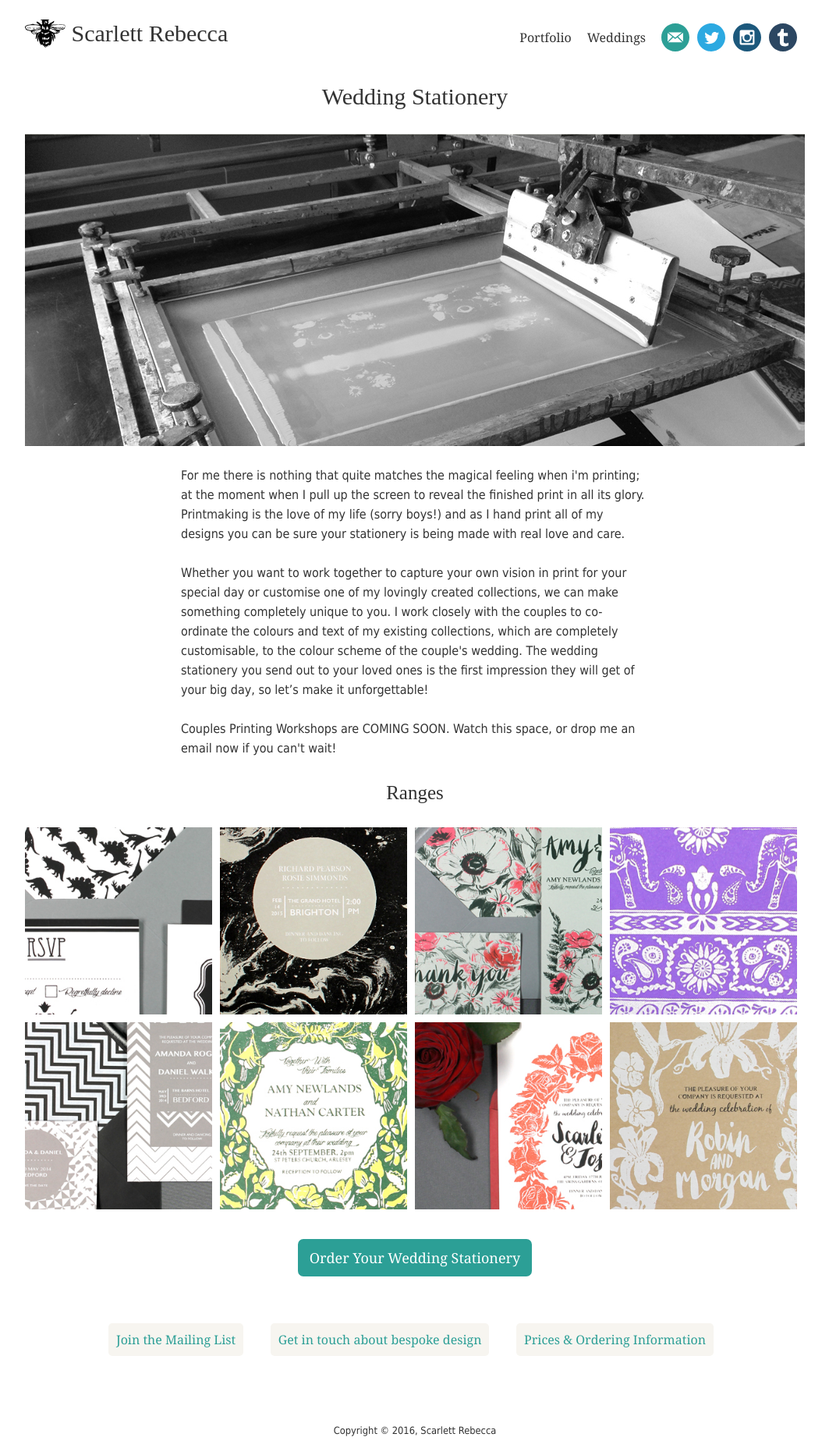
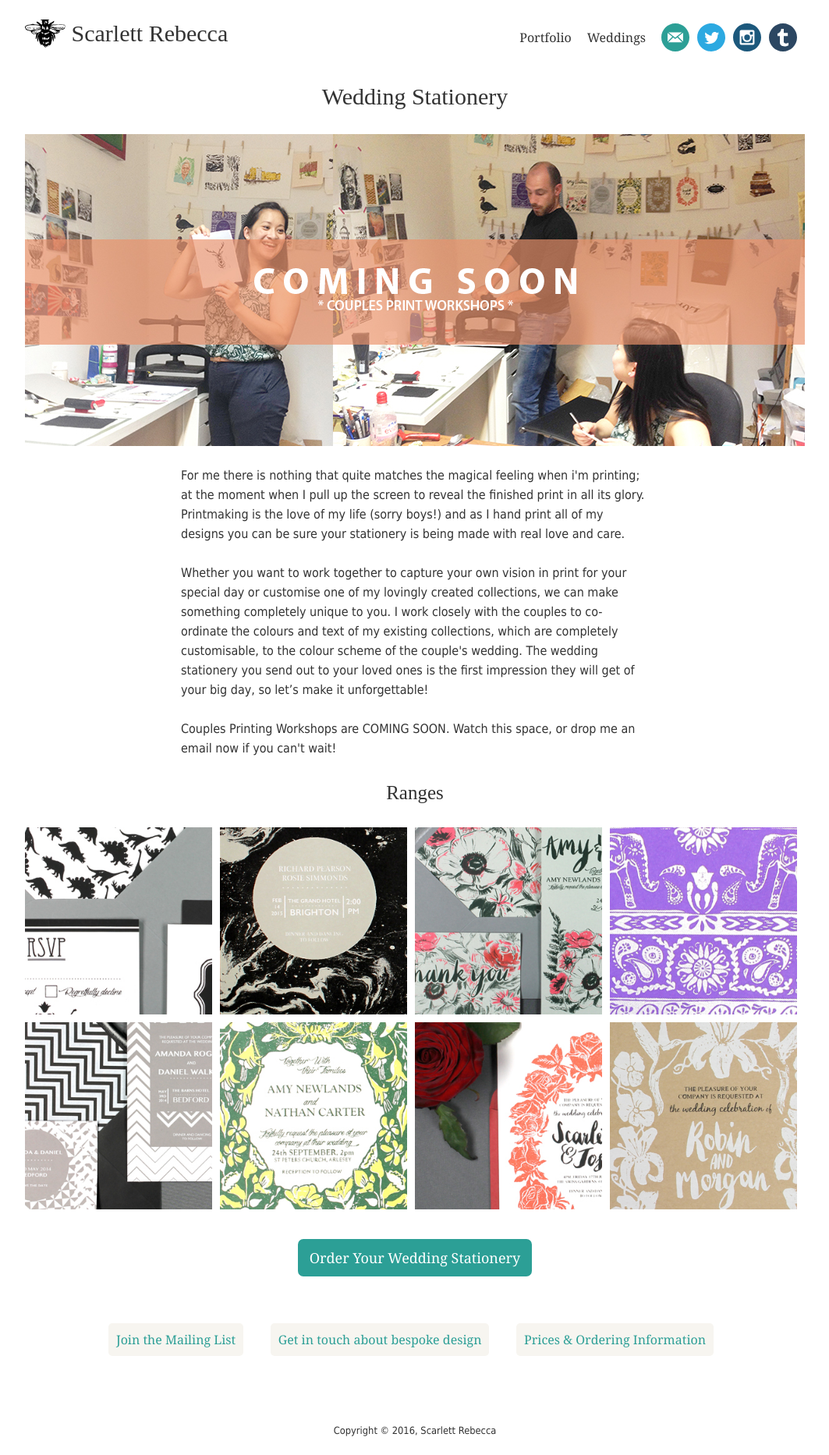
Before and after one commit to scarlettrebecca/website, a Jekyll site: the page built from pages/weddings.html, in a window 1280 px wide. Shown: the whole page at 78% size, without its empty margins (108-1171 px from the left). Built offline with Jekyll 4.4.1, drawn with Linux system fonts in a browser that asks for light colours; some web fonts are replaced.

Commit message:
Update weddings.yml

```diff
--- a/_data/weddings.yml
+++ b/_data/weddings.yml
@@ -12,6 +12,9 @@ slideshow:
 
   - image: brush-and-ink-collection.jpg
     label: Brush and ink collection
+
+  - image: coming-soon.jpg
+    label: Couples Workshops Coming Soon
 
   - image: bw-printing.jpg
     label: Printing
@@ -31,8 +34,7 @@ slideshow:
   - image: screen-scar-rebs.jpg
     label: Screen Printing
 
-  - image: coming-soon.jpg
-    label: Couples Workshops Coming Soon
+
 
 
 # The blurb about the wedding stuff.
```
